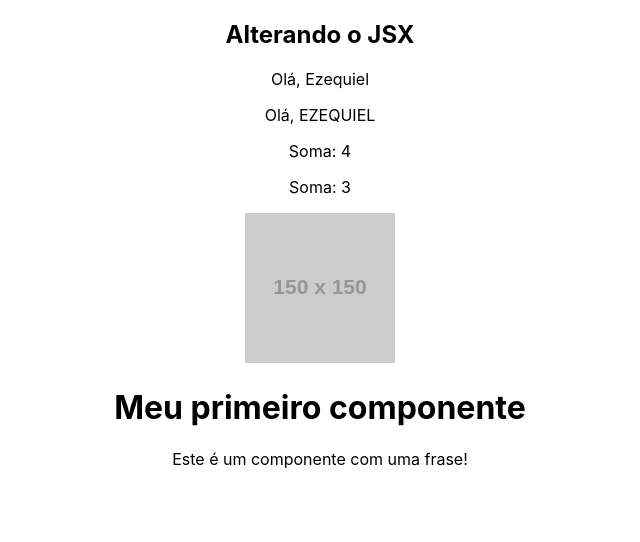
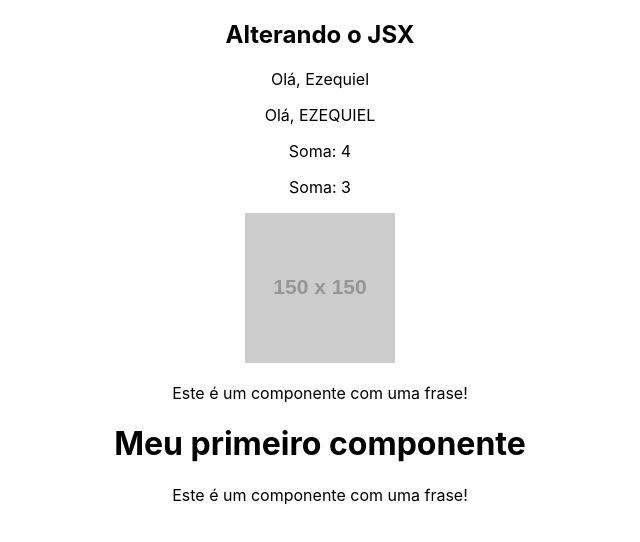
Before and after one commit to Ezequiel-Silva/cursoReact, a React (Create React App) app in the folder Projeto/meu-projeto/: page / in a window 1280 px wide. Shown: the top 542 px of the page, without its empty margins (320-960 px from the left). Built offline with nearby package versions, Linux system fonts and the light colour scheme.

Commit message:
Component reuse

```diff
--- a/Projeto/meu-projeto/src/components/HelloWorld.js
+++ b/Projeto/meu-projeto/src/components/HelloWorld.js
@@ -3,6 +3,7 @@ import Frase from "./Frase";
 function HelloWorld(){
     return (
         <div>
+            <Frase/>
             <h1>Meu primeiro componente</h1>
             <Frase/>
         </div>
```
Also changed, not shown: 1 other file (tests, documents, lock files or other folders).
